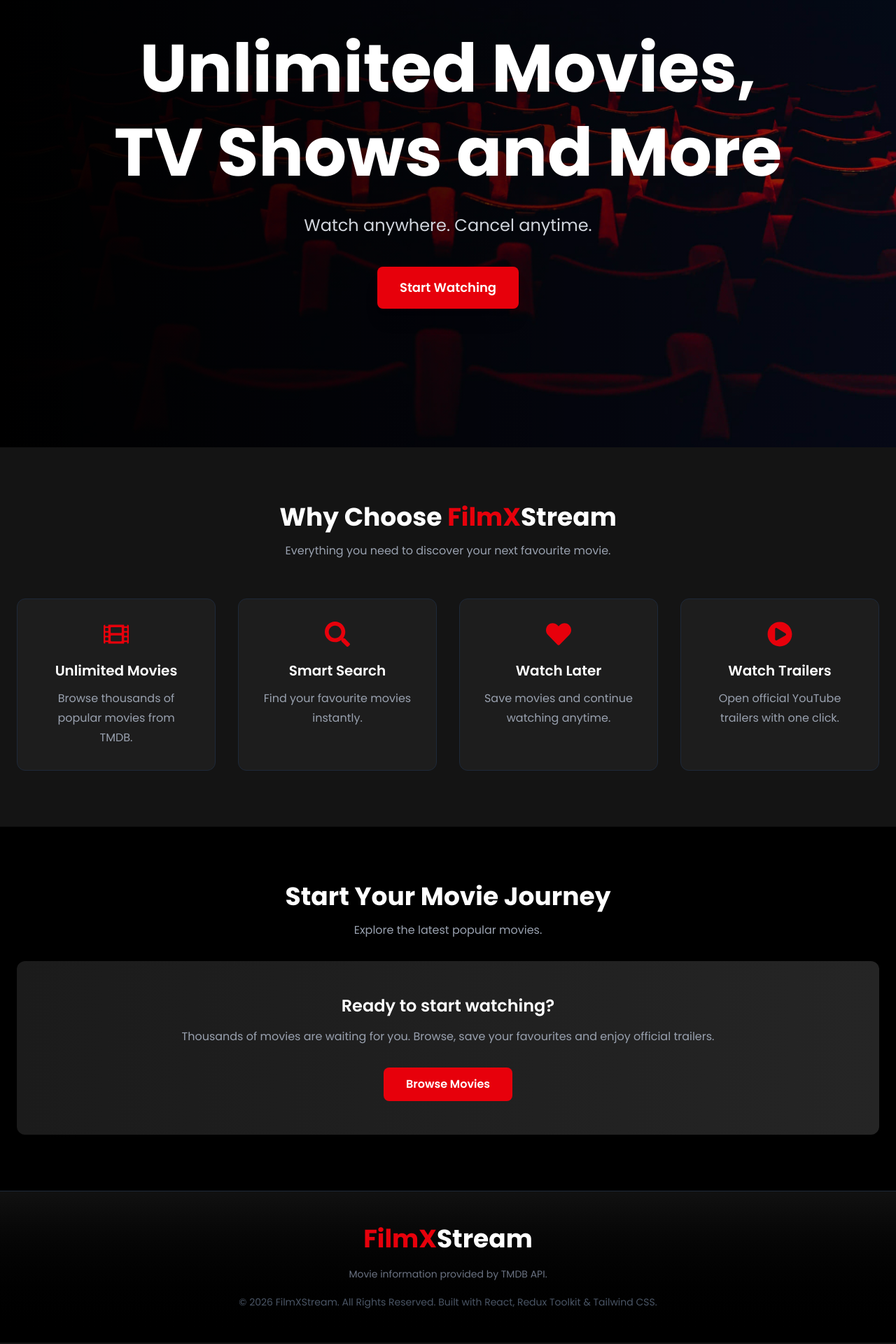
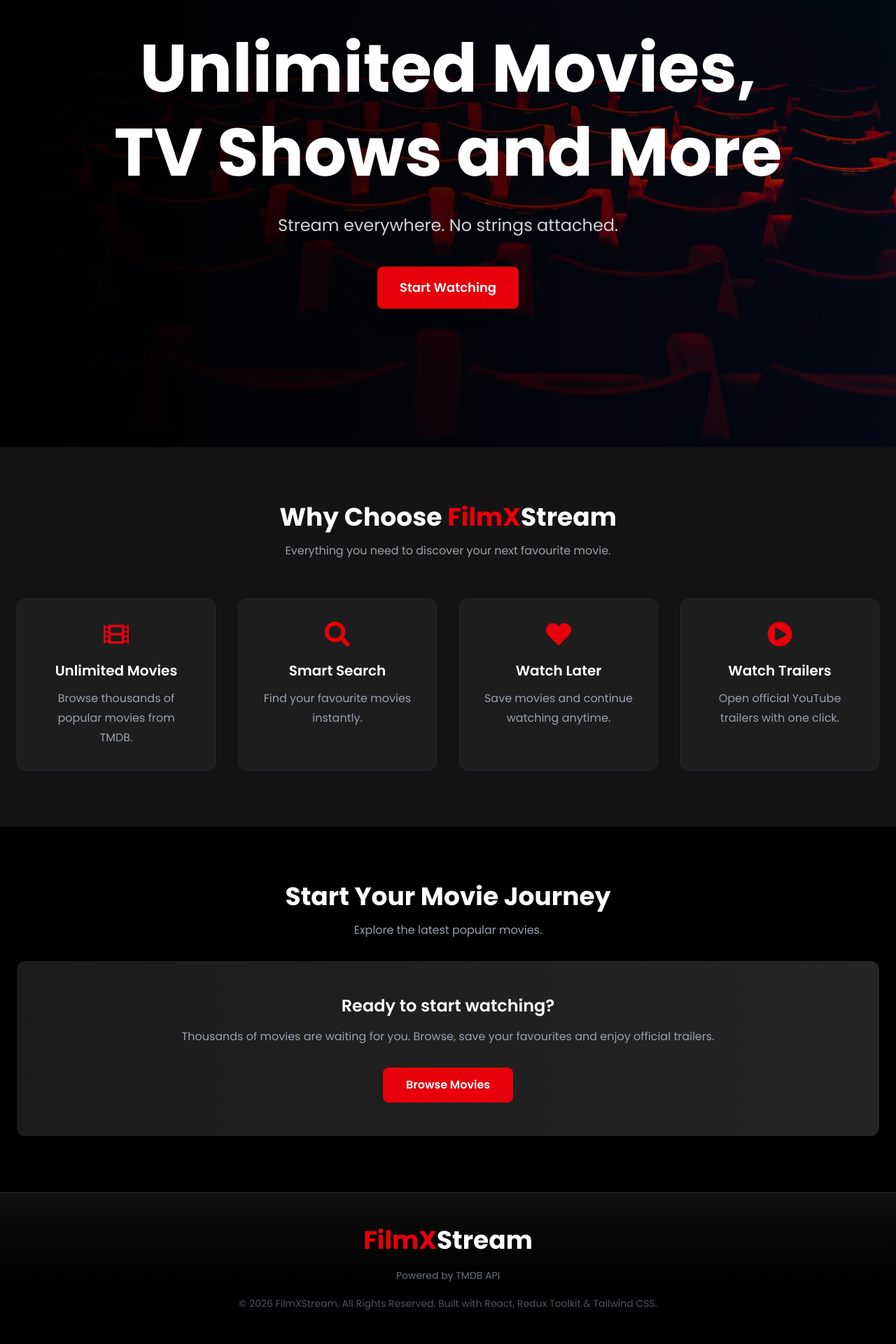
Before and after one commit to wasifansari22/FilmXStream, a React (Vite) app: page / in a window 1280 px wide. Shown: the part 161-2081 px from the top of the page at 70% size. Built offline with nearby package versions, Linux system fonts and the light colour scheme; no server answers.

Commit message:
Comment removed from all the files

```diff
--- a/src/components/Footer.jsx
+++ b/src/components/Footer.jsx
@@ -6,7 +6,6 @@
         <footer className="bg-linear-to-t from-black to-[#111111] border-t border-gray-800">
             <div className="max-w-7xl mx-auto px-6 py-12">
 
-                {/* logo */}
                 <Link to="/"
                     onClick={() => {
                         window.scrollTo({
@@ -19,12 +18,10 @@
                     </h2>
                 </Link>
 
-                {/* TMDB attribution */}
                 <p className="text-center text-gray-500 text-sm mt-5">
-                    Movie information provided by TMDB API.
+                    Powered by TMDB API
                 </p>
 
-                {/* copyright */}
                 <p className="text-center text-gray-600 text-sm mt-5">
                     © 2026 FilmXStream. All Rights Reserved. Built with React, Redux Toolkit & Tailwind CSS.
                 </p>
--- a/src/components/Header.jsx
+++ b/src/components/Header.jsx
@@ -38,10 +38,8 @@
 
                     <Link
                         to="/watchlater"
-                        // className="relative flex items-center justify-center gap-2 border border-red-600 px-3 py-2 sm:px-5 sm:py-2 rounded-lg text-red-500 hover:bg-red-600 hover:text-white transition-all duration-300"
                         className="relative flex items-center gap-2 border border-red-600 px-3 sm:px-5 py-2 rounded-md text-sm sm:text-base text-red-500 hover:bg-red-600 hover:text-white transition-all duration-300"
                     >  <FaHeart />
-                        {/* <span className="sm:hidden">Saved</span> */}
                         <span className='hidden sm:inline'>Watch Later</span>
                         {savedMovies.length > 0 && (
                             <span className="absolute -top-2 -right-2 flex items-center justify-center bg-red-600 text-white text-xs font-bold w-6 h-6 rounded-full">
--- a/src/components/Hero.jsx
+++ b/src/components/Hero.jsx
@@ -16,7 +16,7 @@
                     </h1>
 
                     <p className="mt-6 text-lg sm:text-xl md:text-2xl max-w-2xl text-gray-300 leading-relaxed">
-                        Watch anywhere. Cancel anytime.
+                        Stream everywhere. No strings attached.
                     </p>
 
                     <Link to="/movies">
--- a/src/components/MovieCard.jsx
+++ b/src/components/MovieCard.jsx
@@ -10,11 +10,8 @@
 import toast from "react-hot-toast";
 
 const MovieCard = ({ movie }) => {
-    // change redux state
     const dispatch = useDispatch();
-    // read redux state
     const savedMovies = useSelector((state) => state.watchLater.movies);
-
     const isSaved = savedMovies.some(
         (savedMovies) => savedMovies.id === movie.id
     );
--- a/src/components/MovieDetailsSkeleton.jsx
+++ b/src/components/MovieDetailsSkeleton.jsx
@@ -6,10 +6,8 @@
 
             <div className="flex flex-col md:flex-row gap-10">
 
-                {/* Poster */}
                 <div className="w-72 h-430px rounded-xl bg-gray-800"></div>
 
-                {/* Details */}
                 <div className="flex-1">
 
                     <div className="h-12 w-2/3 bg-gray-800 rounded"></div>
--- a/src/components/MoviePoster.jsx
+++ b/src/components/MoviePoster.jsx
@@ -11,7 +11,6 @@
     return (
         <div className={`relative overflow-hidden ${className}`}>
 
-            {/* Loading Skeleton */}
             {!loaded && (
                 <div className="absolute inset-0 animate-pulse bg-neutral-800" />
             )}
--- a/src/components/TrailerModal.jsx
+++ b/src/components/TrailerModal.jsx
@@ -7,13 +7,12 @@
     return (
         <div className='fixed inset-0 bg-black/80 z-999 flex justify-center items-center px-4' onClick={onClose}>
             <div className='relative w-full max-w-5xl aspect-video' onClick={(e) => e.stopPropagation()}>
-                {/* close button */}
+
                 <button onClick={onClose}
                     className='absolute -top-12 right-0 text-white text-3xl hover:text-red-500 transition'>
                     <HiXMark className="text-4xl" />
                 </button>
 
-                {/* youtube player */}
                 <iframe
                     className='w-full h-full rounded-xl cursor-pointer'
                     src={`https://www.youtube.com/embed/${trailerKey}?autoplay=1`}
--- a/src/components/TrendingPreview.jsx
+++ b/src/components/TrendingPreview.jsx
@@ -1,5 +1,6 @@
 import React from 'react';
 import { Link } from "react-router-dom";
+import Button from "../components/Button"
 
 const TrendingPreview = () => {
     return (
@@ -23,11 +24,13 @@
                         Thousands of movies are waiting for you. Browse, save your favourites and enjoy official trailers.
                     </p>
 
-                    <Link
-                        to="/movies"
-                        className="inline-block mt-8 bg-red-600 hover:bg-red-700 px-8 py-3 rounded-lg font-semibold hover:scale-105 transition-all duration-300"
-                    >
-                        Browse Movies
+                    <Link to="/movies">
+                        <Button
+                            variant="primary"
+                            className="mt-8 border border-red-600 text-red-500 hover:bg-red-600 hover:scale-110 hover:text-white px-8 py-3 rounded-lg transition-all duration-300 font-semibold cursor-pointer"
+                        >
+                            Browse Movies
+                        </Button>
                     </Link>
                 </div>
 
--- a/src/pages/MovieDetails.jsx
+++ b/src/pages/MovieDetails.jsx
@@ -1,11 +1,9 @@
 import { useEffect, useState } from 'react';
 import { useParams, Link } from 'react-router-dom';
-import Header from '../components/Header';
 import { getMovieDetails, imageBaseUrl, getMovieTrailer } from '../services/tmdbApi';
 import { useDispatch, useSelector } from "react-redux";
 import { addMovie, removeMovie } from "../redux/slices/watchLaterSlice";
 import { FaHeart, FaRegHeart, FaFilm, FaArrowLeft } from "react-icons/fa";
-import Footer from '../components/Footer';
 import TrailerModal from '../components/TrailerModal';
 import MoviePoster from '../components/MoviePoster';
 import Button from '../components/Button';
--- a/src/pages/Movies.jsx
+++ b/src/pages/Movies.jsx
@@ -35,12 +35,10 @@
     }
   };
 
-  // display loader
   if (loading) {
     return <Loader />;
   }
 
-  // filtered movies - converts the movie title to lowercase. eg: bat: Batman Begins, The Batman....
   const filteredMovies = (movies || []).filter((movie) => {
     const matchesSearch = movie.title.toLowerCase().includes(searchTerm.toLowerCase());
     const matchesGenre = selectedGenre === "" || movie.genre_ids.includes(Number(selectedGenre));
@@ -56,7 +54,6 @@
           subtitle="Discover trending movies from around the world."
         />
 
-        {/* as one */}
         <div className="flex flex-col md:flex-row gap-5 mb-10">
           <SearchBar
             searchTerm={searchTerm}
@@ -95,9 +92,6 @@
           )
         }
 
-        {/* passing the filtered movies */}
-        {/* <MovieGrid movies={filteredMovies} /> */}
-
       </section>
     </Layout>
   );
--- a/src/pages/WatchLater.jsx
+++ b/src/pages/WatchLater.jsx
@@ -15,8 +15,7 @@
     <Layout className='min-h-screen bg-[#141414] text-white flex flex-col'>
       <section className='flex-1 pt-28 pb-10'>
         <div className="max-w-7xl mx-auto px-6">
-          {/* <h1 className='text-4xl font-bold mb-3'>Watch Later</h1>
-          <p className="text-gray-400 mb-8">Keep track of movies you don't want to miss.</p> */}
+
           <PageHeader
             title="❤️ Watch Later"
             subtitle="Keep track of movies you don't want to miss."
@@ -66,7 +65,6 @@
         </div>
       </section>
 
-
     </Layout>
   )
 }
```
